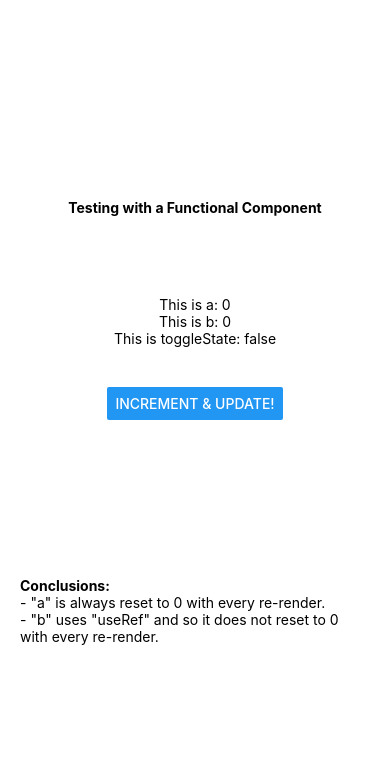
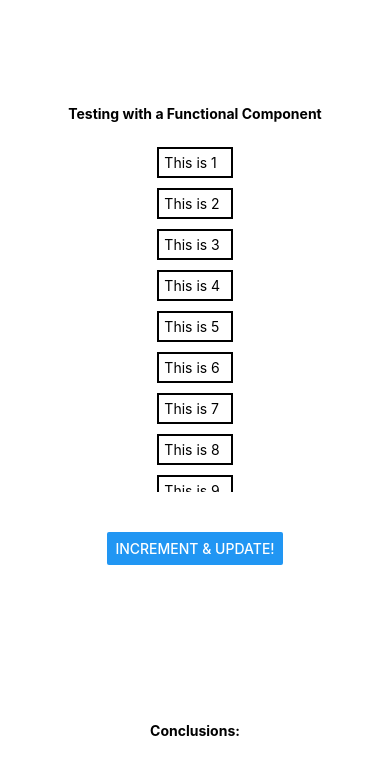
Before and after one commit to husamaf/react-native-examples, a React Native app: screen / in a window 390 px wide. Shown: the top 774 px of the page. Built offline with nearby package versions, Linux system fonts and the light colour scheme.

Commit message:
[#ADD #ING] Add basic code for "FlatListRerenderExample.js"

```diff
--- a/App.js
+++ b/App.js
@@ -5,12 +5,13 @@ import FunctionalComponentExample from './screens/FunctionalComponentExample'
 import ClassComponentExample from './screens/ClassComponentExample'
 import PropsDependencyExample from './screens/PropsDependencyExample'
 import PropsExample from './screens/PropsExample'
+import FlatListRerenderExample from './screens/FlatListRerenderExample'
 
 export default function App() {
   return (
     <View style={styles.container}>
       <StatusBar style="auto" />
-      <FunctionalComponentExample />
+      <FlatListRerenderExample />
     </View>
   );
 }
--- /dev/null
+++ b/screens/FlatListRerenderExample.js
@@ -0,0 +1,67 @@
+// TODO: *** Under Construction ***
+import React, {useState, useEffect, useRef} from 'react';
+import {StyleSheet, View, Text, Button, FlatList} from 'react-native';
+
+const myData = [
+  {key: "1", title: "This is 1"},
+  {key: "2", title: "This is 2"},
+  {key: "3", title: "This is 3"},
+  {key: "4", title: "This is 4"},
+  {key: "5", title: "This is 5"},
+  {key: "6", title: "This is 6"},
+  {key: "7", title: "This is 7"},
+  {key: "8", title: "This is 8"},
+  {key: "9", title: "This is 9"},
+  {key: "10", title: "This is 10"},
+]
+
+
+const MyFlatList = props => {
+
+  useEffect(() => {
+    console.log("MyFlatList just rendered!")
+  })
+
+  return <FlatList style={props.style} data={props.data} renderItem={props.renderItem}/>
+}
+
+
+
+const FlatListRerenderExample = (props) => {
+  const [toggleState, setToggleState] = useState(false);
+
+  const buttonHandler = () => {
+    setToggleState((prevState) => !prevState)
+  }
+
+  const renderItem = ({item}) => {
+    return (
+      <View style={{borderWidth: 2, margin: 5, padding:5}}>
+        <Text>{item.title}</Text>
+      </View>
+    )
+  }
+
+  return (
+    <View style={styles.root}>
+      <Text style={styles.title}>Testing with a Functional Component</Text>
+      <MyFlatList style={styles.flatList} data={myData} renderItem={renderItem} />
+      <View style={styles.buttonContainer}>
+        <Button title={'Increment & Update!'} onPress={buttonHandler}/>
+      </View>
+      <View>
+        <Text style={styles.conclusions}>Conclusions:</Text>
+      </View>
+    </View>
+  );
+};
+
+const styles = StyleSheet.create({
+  root: {flex: 1, padding: 20, justifyContent: 'center', alignItems: 'center'},
+  title: {marginBottom: 20, fontWeight: 'bold'},
+  flatList: {flexGrow:0, height: 350},
+  buttonContainer: {height: 150, margin: 40, justifyContent: 'space-between'},
+  conclusions: {fontWeight: 'bold'}
+});
+
+export default FlatListRerenderExample;
```
